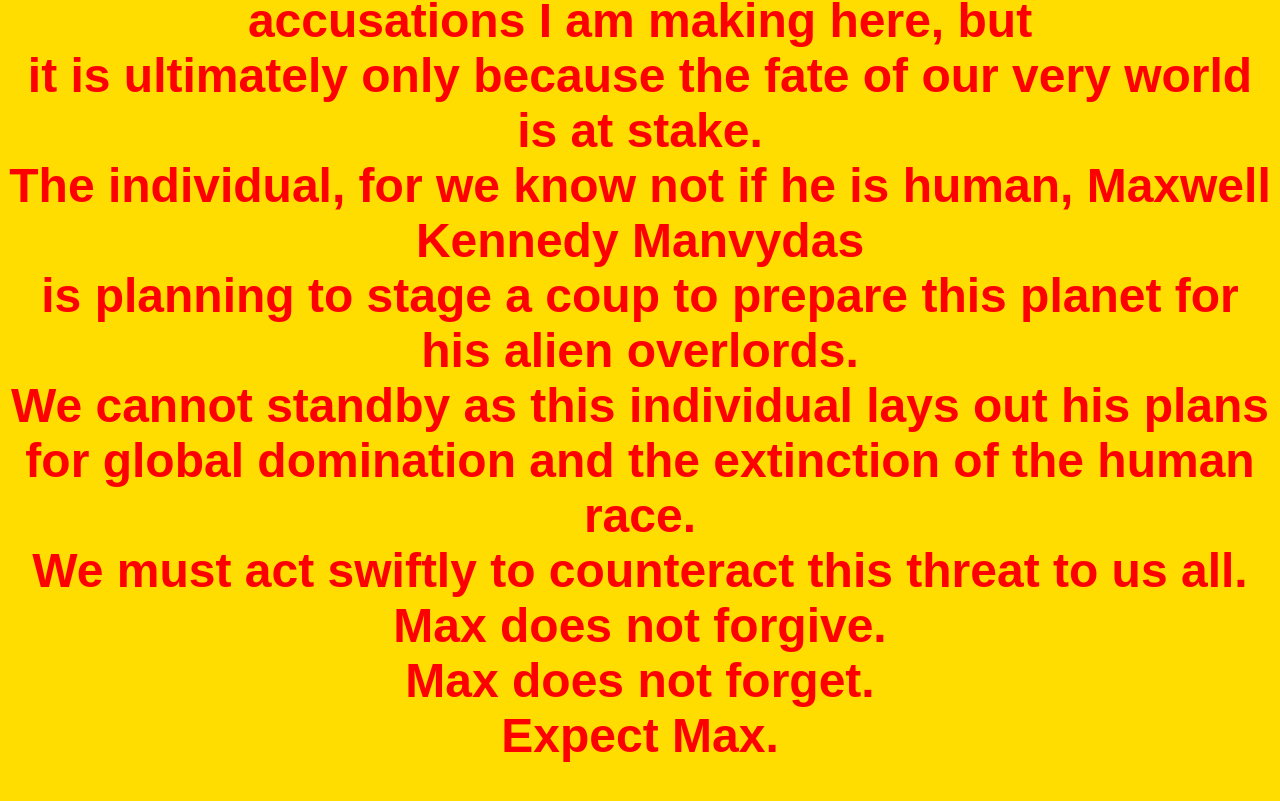
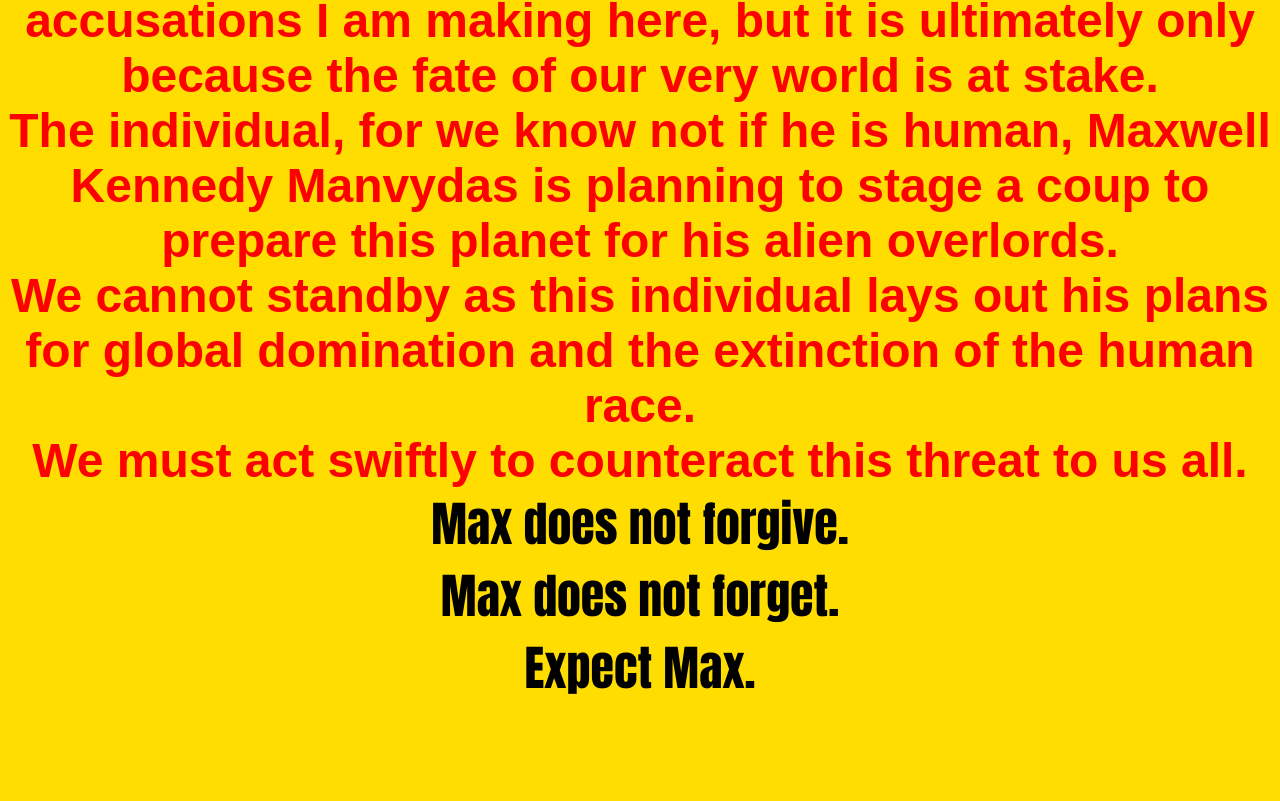
Before and after one commit to gatlingfirepea/jasonhasnoeyes, a plain HTML site: page index.html in a window 1280 px wide. Shown: the part 1399-2200 px from the top of the page. After the commit the page ends 2159 px from the top, so only its background shows below. Drawn offline with Linux system fonts and the light colour scheme.

Commit message:
asdasdasdasdasdasd
asdasdasd

```diff
--- a/index.html
+++ b/index.html
@@ -1,5 +1,5 @@
 <html>
-<div class="vibrate-1 color-change-5x">
+
 <body bgcolor="#ffdd00">
 
 <link href="main.css" rel="stylesheet">
@@ -13,7 +13,7 @@
 <h3> by the way max, if you're reading this, don't. <h3>
 
 <br>
-<font face="arial" color="blue"> WARRANT CANARY
+<font face="comic sans ms" color="blue"> WARRANT CANARY
 <br>
 <font face="arial" color="red">
   <strong>
@@ -27,18 +27,16 @@ We therefore cannot fully trust him because else does not possess feet?
 <br>
 That's right, snakes. And who convinced Eve to eat the apple?
 <br>
-snakes. I know that these are some pretty serious accusations I am making here, but
+Snakes. I know that these are some pretty serious accusations I am making here, but it is ultimately only because the fate of our very world is at stake.
 <br>
-it is ultimately only because the fate of our very world is at stake.
-<br>
-The individual, for we know not if he is human, Maxwell Kennedy Manvydas
-<br>
-is planning to stage a coup to prepare this planet for his alien overlords.
+The individual, for we know not if he is human, Maxwell Kennedy Manvydas is planning to stage a coup to prepare this planet for his alien overlords.
 <br>
 We cannot standby as this individual lays out his plans for global domination and the extinction of the human race.
 <br>
 We must act swiftly to counteract this threat to us all.
 <br>
+<font face="impact" size="12" color="black">
+<div class="vibrate-1">
 Max does not forgive.
 <br>
 Max does not forget.
```
